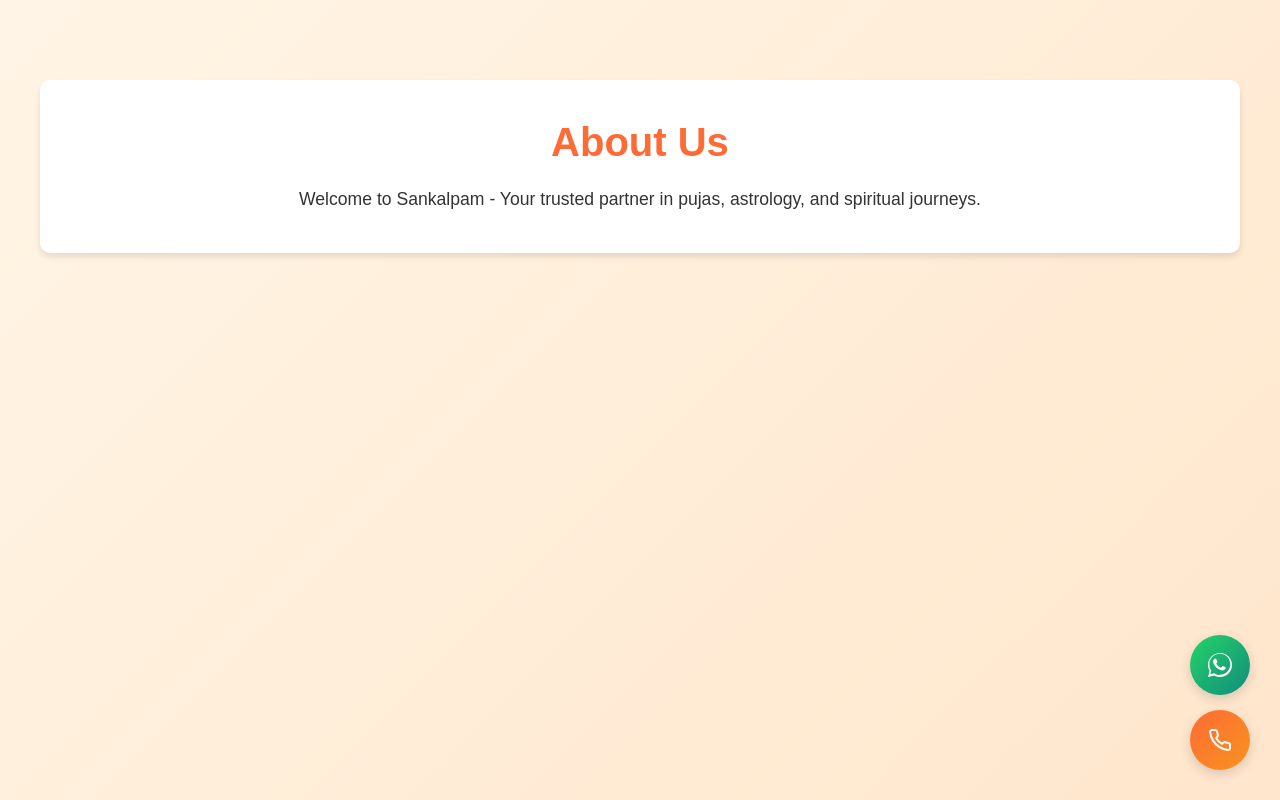
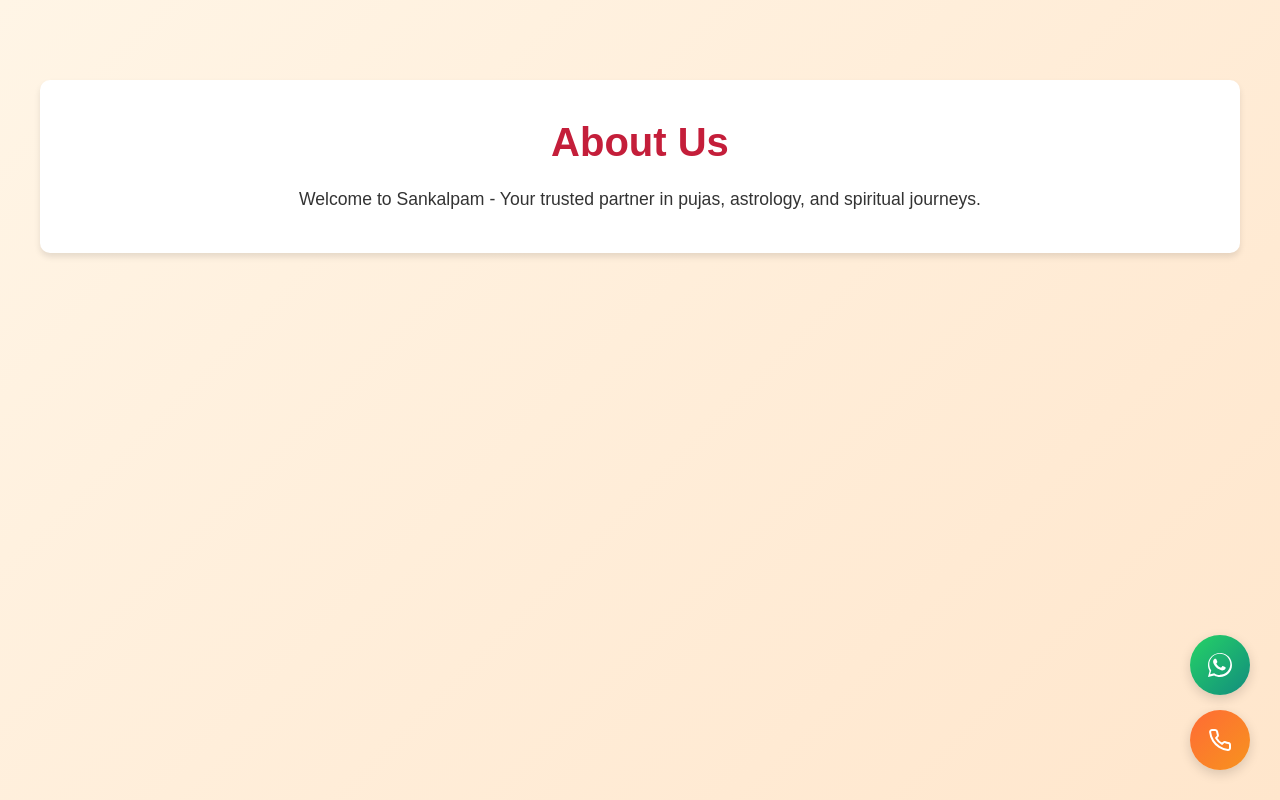
Before and after one commit to sankalpam-tech/sankalpam, a React (Create React App) app in the folder frontend/: page /about in a window 1280 px wide. Built offline with nearby package versions, Linux system fonts and the light colour scheme; no server answers.

Commit message:
heading to red colour

```diff
--- a/frontend/src/styles/AboutUs.css
+++ b/frontend/src/styles/AboutUs.css
@@ -14,7 +14,7 @@
 }
 
 .about-us-container h1 {
-  color: #ff6b35;
+  color: #c41e3a;
   font-size: 2.5rem;
   margin-bottom: 20px;
   text-align: center;
```
